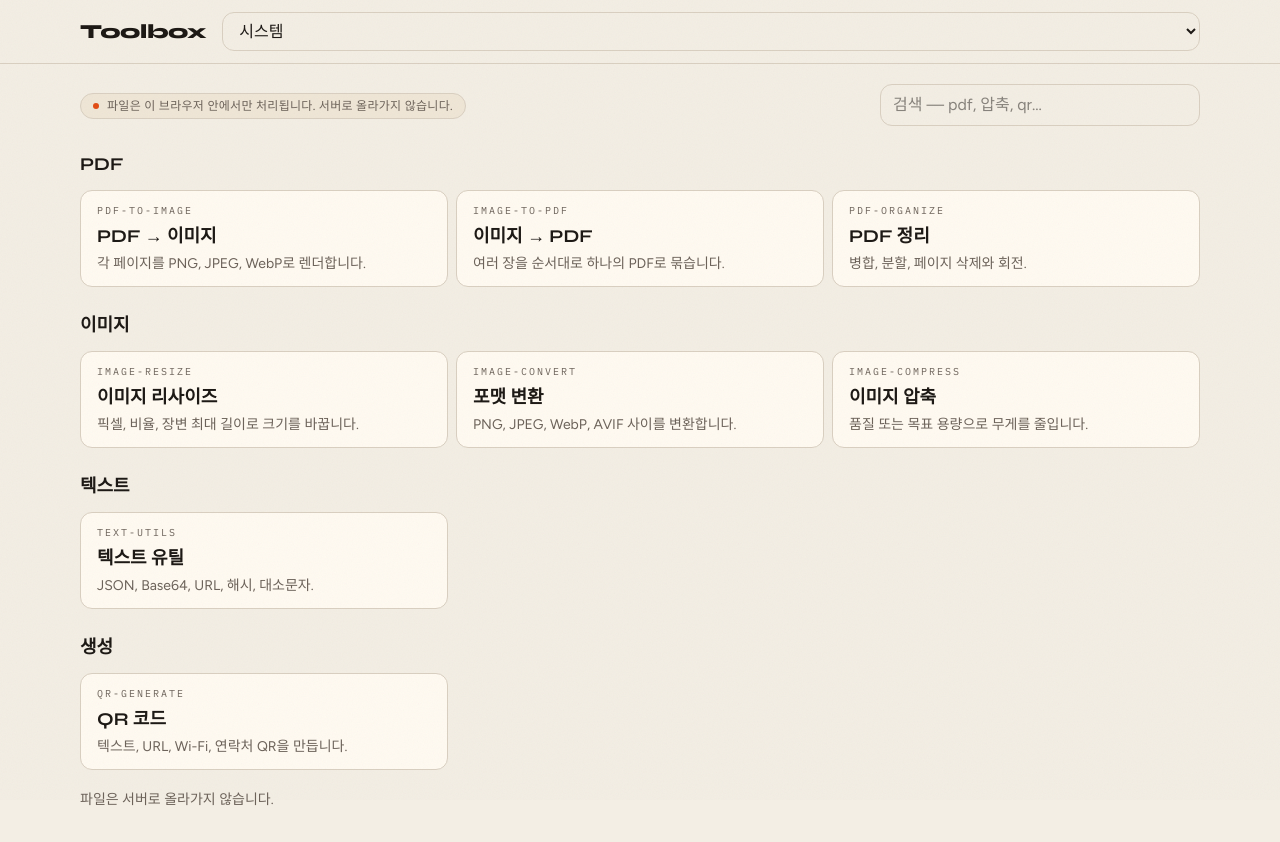
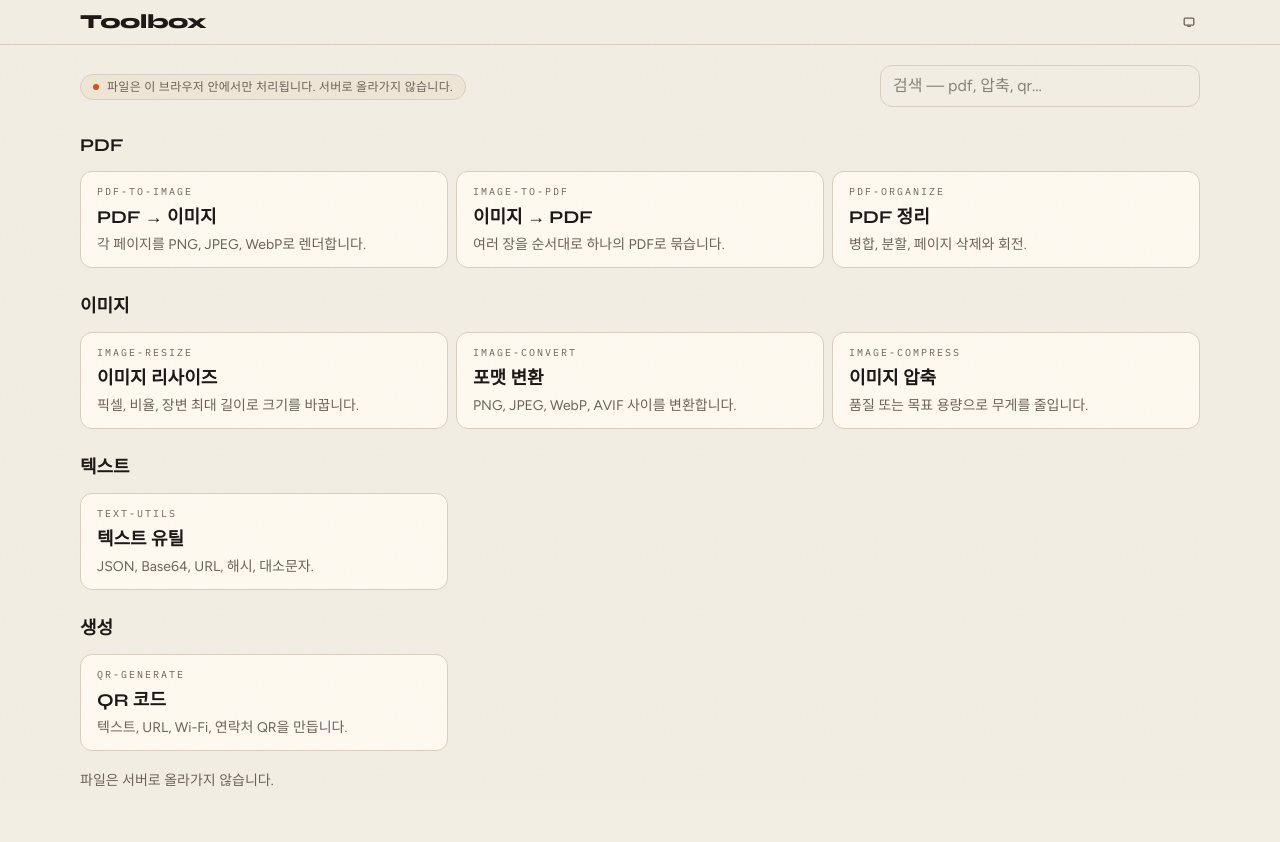
Before and after one commit to leessosso/toolbox, a React (Vite) app: page / in a window 1280 px wide. Built offline with nearby package versions, Linux system fonts and the light colour scheme.

Commit message:
테마 전환을 작은 아이콘 버튼으로 줄인다.
Co-authored-by: seungseok.lee <ssossoking@naver.com>

```diff
--- a/src/components/Layout.tsx
+++ b/src/components/Layout.tsx
@@ -5,7 +5,7 @@ export function Layout() {
   return (
     <div className="min-h-svh">
       <header className="sticky top-0 z-20 border-b border-[color:var(--line)] bg-[color:color-mix(in_srgb,var(--bg)_88%,transparent)] backdrop-blur">
-        <div className="mx-auto flex max-w-6xl items-center justify-between gap-4 px-4 py-3">
+        <div className="mx-auto flex max-w-6xl items-center justify-between gap-4 px-4 py-2">
           <NavLink to="/" className="flex items-baseline gap-2">
             <span className="font-display text-xl font-extrabold tracking-tight">
               Toolbox
--- a/src/components/ThemeToggle.tsx
+++ b/src/components/ThemeToggle.tsx
@@ -4,7 +4,13 @@ import {
   getStoredTheme,
   type ThemeMode,
 } from '../lib/theme.ts'
-import { controlClass } from './OptionPanel.tsx'
+
+const order: ThemeMode[] = ['system', 'light', 'dark']
+const label: Record<ThemeMode, string> = {
+  system: '시스템',
+  light: '라이트',
+  dark: '다크',
+}
 
 export function ThemeToggle() {
   const [mode, setMode] = useState<ThemeMode>(() => getStoredTheme())
@@ -23,15 +29,46 @@ export function ThemeToggle() {
   }, [])
 
   return (
-    <select
-      aria-label="테마"
-      className={`${controlClass} w-auto py-1.5 text-sm`}
-      value={mode}
-      onChange={(e) => setMode(e.target.value as ThemeMode)}
+    <button
+      type="button"
+      aria-label={`테마: ${label[mode]}`}
+      title={`테마: ${label[mode]}`}
+      className="rounded p-1 text-[color:var(--muted)] transition hover:text-[color:var(--ink)]"
+      onClick={() => setMode(order[(order.indexOf(mode) + 1) % order.length])}
     >
-      <option value="system">시스템</option>
-      <option value="light">라이트</option>
-      <option value="dark">다크룸</option>
-    </select>
+      {mode === 'light' ? (
+        <SunIcon />
+      ) : mode === 'dark' ? (
+        <MoonIcon />
+      ) : (
+        <SystemIcon />
+      )}
+    </button>
   )
 }
+
+function SunIcon() {
+  return (
+    <svg viewBox="0 0 16 16" width="14" height="14" aria-hidden="true" fill="none" stroke="currentColor" strokeWidth="1.5">
+      <circle cx="8" cy="8" r="2.5" />
+      <path d="M8 1.5v1.5M8 13v1.5M1.5 8H3M13 8h1.5M3.2 3.2l1.1 1.1M11.7 11.7l1.1 1.1M3.2 12.8l1.1-1.1M11.7 4.3l1.1-1.1" />
+    </svg>
+  )
+}
+
+function MoonIcon() {
+  return (
+    <svg viewBox="0 0 16 16" width="14" height="14" aria-hidden="true" fill="none" stroke="currentColor" strokeWidth="1.5">
+      <path d="M12.5 10.2A5.2 5.2 0 0 1 5.8 3.5 5.2 5.2 0 1 0 12.5 10.2Z" />
+    </svg>
+  )
+}
+
+function SystemIcon() {
+  return (
+    <svg viewBox="0 0 16 16" width="14" height="14" aria-hidden="true" fill="none" stroke="currentColor" strokeWidth="1.5">
+      <rect x="2.5" y="3.5" width="11" height="8" rx="1.2" />
+      <path d="M6 13h4" />
+    </svg>
+  )
+}
```
